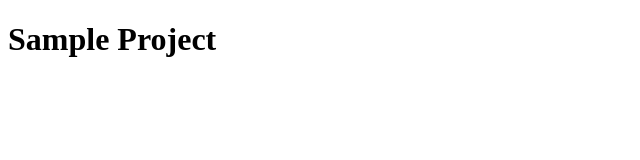
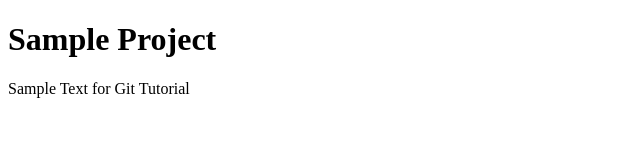
Before and after one commit to dasguptaanik5-git/library-projects, a plain HTML site: page index.html in a window 1280 px wide. Shown: the whole page, without its empty margins (0-640 px from the left). Drawn offline with Linux system fonts and the light colour scheme.

Commit message:
p-tag-added

```diff
--- a/index.html
+++ b/index.html
@@ -9,5 +9,6 @@
 <h1>
 	Sample Project
 </h1>
+<p> Sample Text for Git Tutorial</p>
 </body>
 </html>
```
